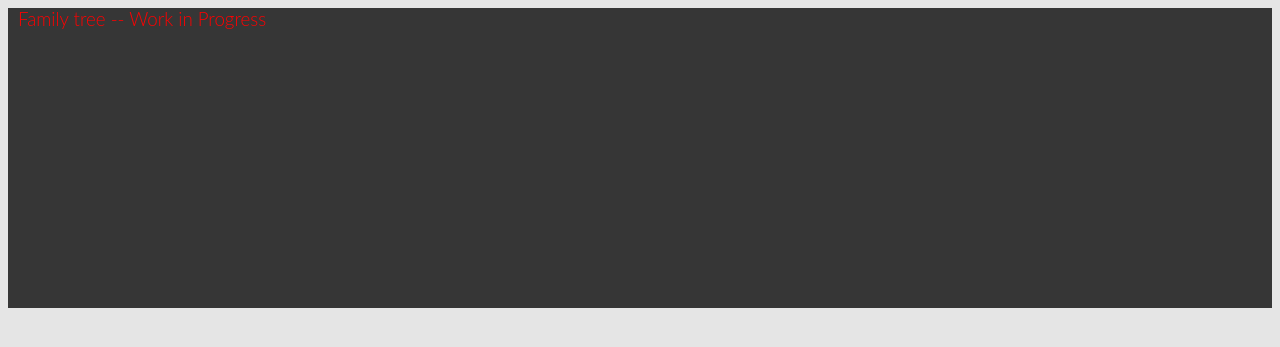
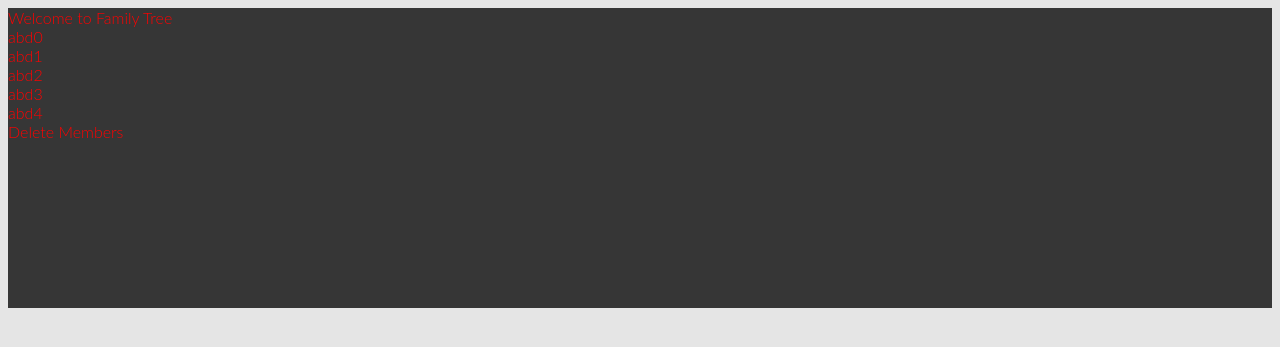
Before and after one commit to ralstonJ/Family-Tree-App, a PHP site: page / in a window 1280 px wide. Shown: the top 347 px of the page. Run offline with PHP 8.4, Linux system fonts and the light colour scheme.

Commit message:
Added Person Class to allocate name of family members

```diff
--- a/Home.css
+++ b/Home.css
@@ -3,7 +3,7 @@ background-color: e5e5e5;
 }
 
 
-.h3_txt{
+.div_txt{
 font-family: 'Lato', sans-serif;
 color: #fff;
 text-align: left;
--- a/index.html
+++ b/index.html
@@ -8,10 +8,31 @@
 
 <body>
 <div class="top-div">
-<div class="myName"><p><h3 class="h3_txt">Family tree  -- Work in Progress</h3></p></div>
+<div class="div_txt"> Welcome to Family Tree</div>
+<script>
+
+
+	function Person(name)
+	{
+		this.name = name;
+	}
+
+	var flyMem = new Array();
+	var name;
+
+	for( var i = 0; i<5;i++)
+	{
+		name = "abd" + i;
+		flyMem[i] = new Person(name);
+		document.write ('<div class = "div_txt">' + flyMem[i].name + '</div>');
+	}
+
+	document.write ('<div class = "div_txt">Delete Members</div>');
+
+
+</script>
+
 </div>
-	<div class="center-div">
-	</div>
 
 </body>
 
```
